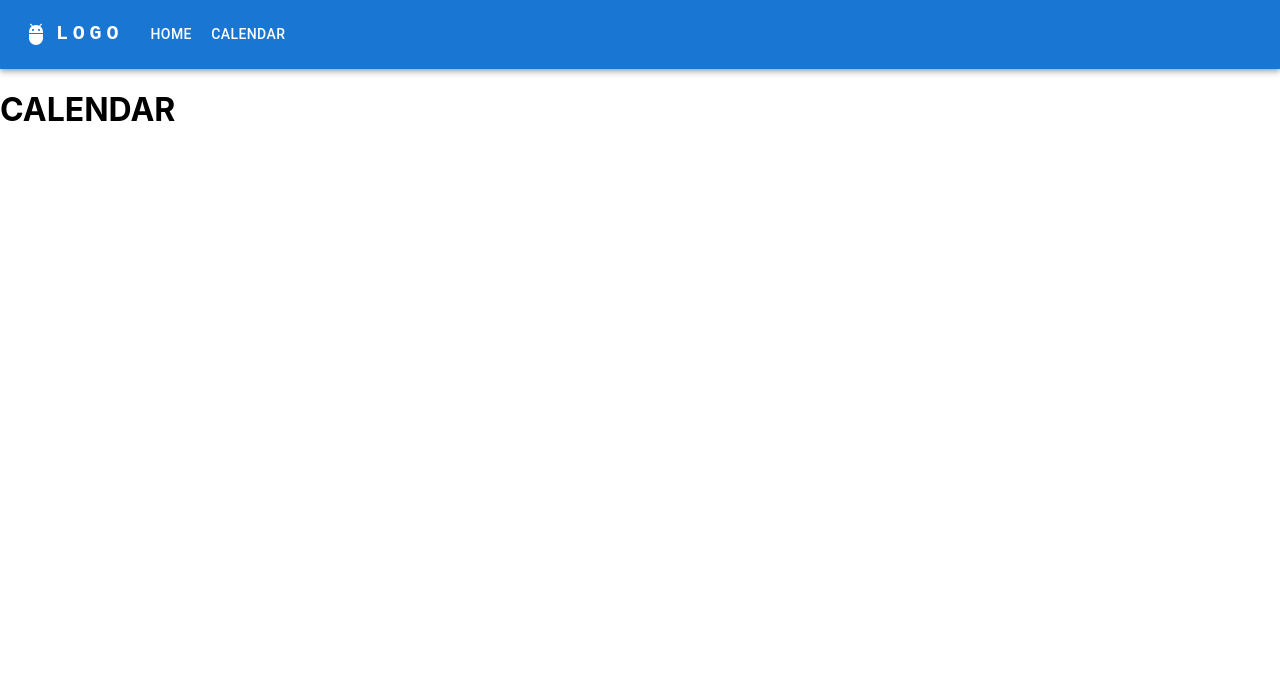
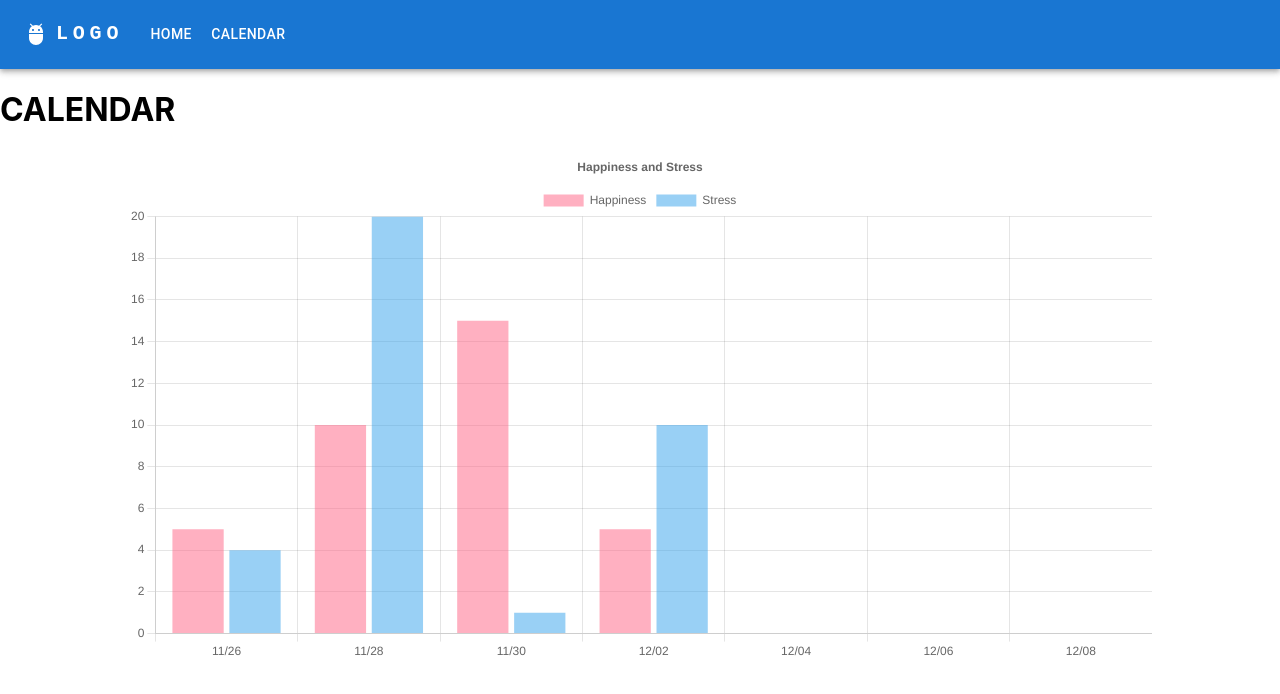
Before and after one commit to brandonjacobs1/missionary-mental-health, a React (Create React App) app: page /calendar in a window 1280 px wide. Shown: the top 694 px of the page. Built offline with nearby package versions, Linux system fonts and the light colour scheme.

Commit message:
Calendar Page

```diff
--- a/src/CalendarPage.js
+++ b/src/CalendarPage.js
@@ -1,8 +1,17 @@
 // src/components/ContactPage.js
 import React from "react";
+import Calendar from "./Calendar";
+import { Grid } from "@mui/material";
 
 const CalendarPage = () => {
-  return <h1>CALENDAR</h1>;
+  return (
+    <>
+      <h1>CALENDAR</h1>
+      <Grid sx={{ pl: "10%", pr: "10%" }}>
+        <Calendar></Calendar>
+      </Grid>
+    </>
+  );
 };
 
 export default CalendarPage;
```
